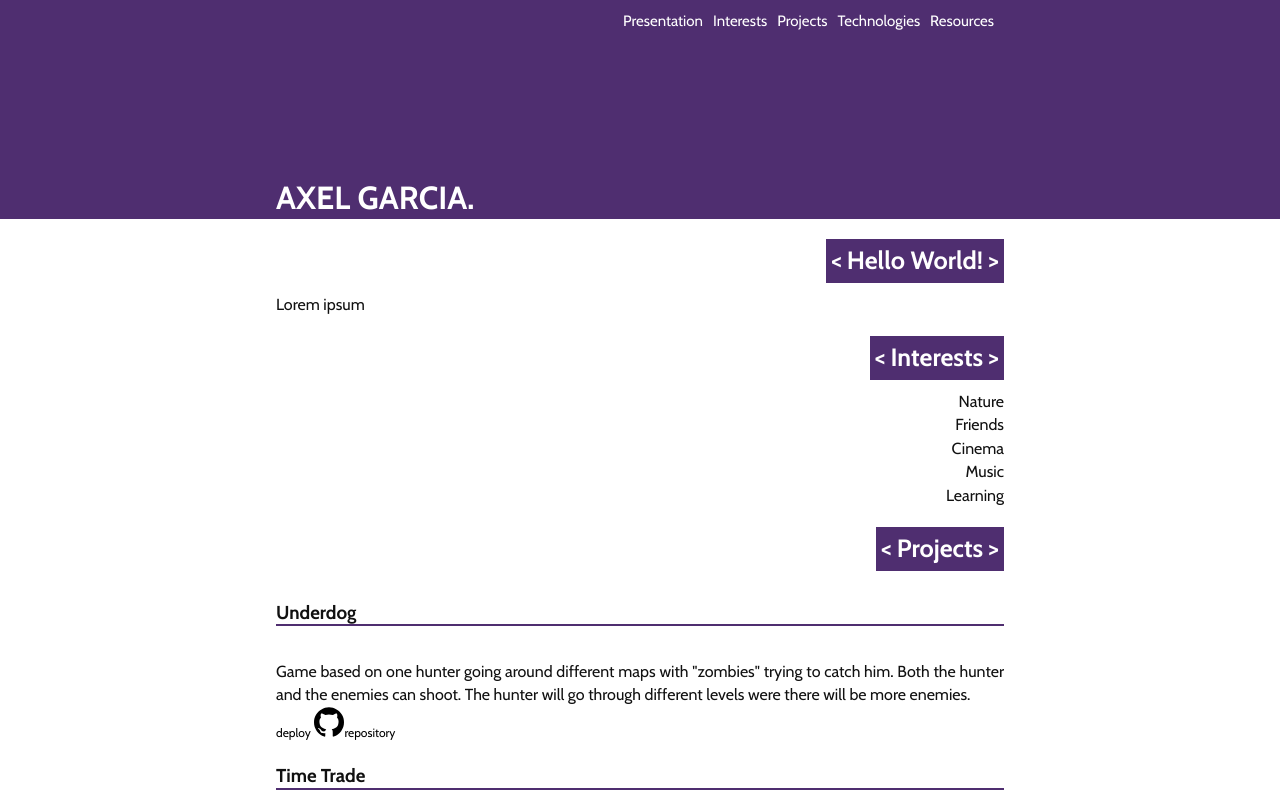
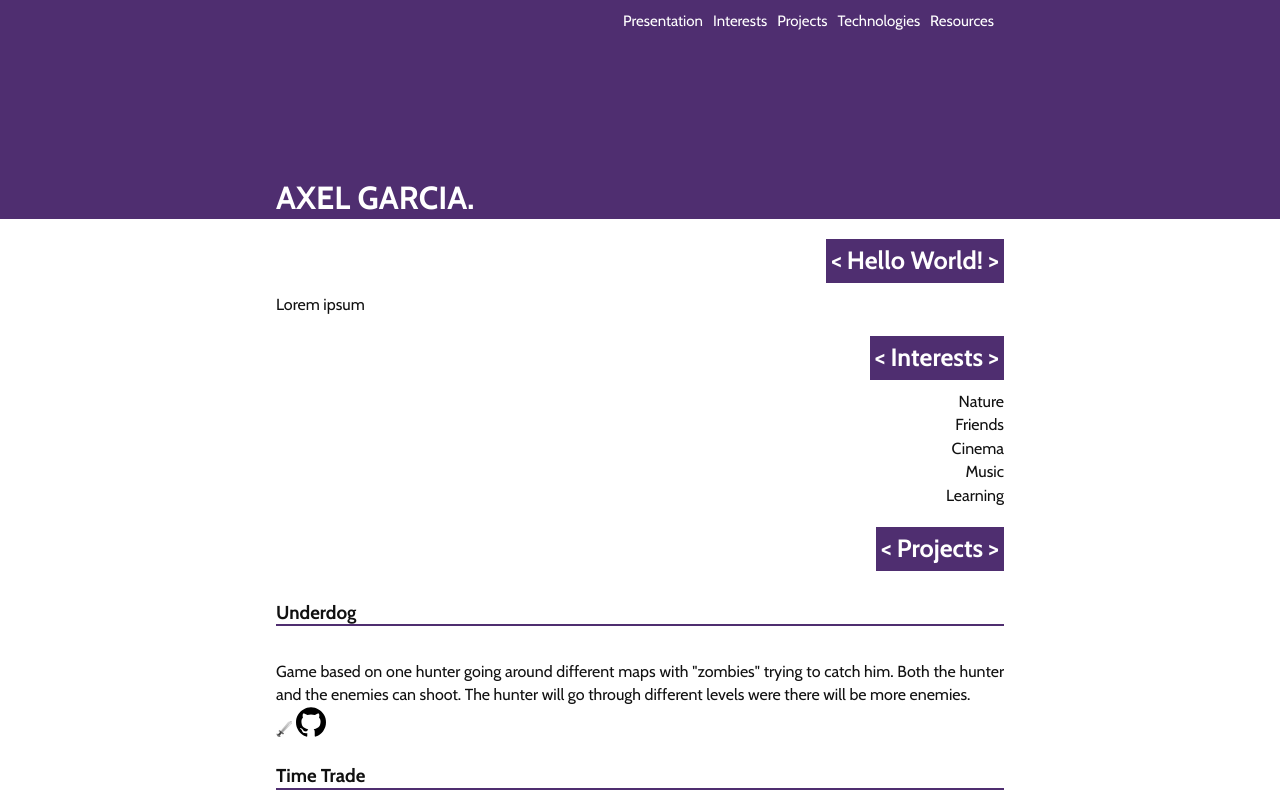
Before and after one commit to axelgar/personal-portfolio, a website: page index.html in a window 1280 px wide. Shown: the top 800 px of the page. Drawn offline with nearby package versions, Linux system fonts and the light colour scheme; grey boxes are pictures that could not be loaded.

Commit message:
adding projec icon

```diff
--- a/index.html
+++ b/index.html
@@ -46,8 +46,8 @@
           <img src="" alt="">
           <article>Game based on one hunter going around different maps with "zombies" trying to catch him. Both the hunter and the enemies can shoot.
             The hunter will go through different levels were there will be more enemies.</article>
-          <a href="https://axelgar.github.io/underdog/">deploy</a>
-          <a href="https://github.com/axelgar/underdog"><img src="./images/github.svg" alt="github logo to repository" width="30px">repository</a>
+          <a href="https://axelgar.github.io/underdog/"><img src="./images/projects/underdog-deploy.ico" alt=""></a>
+          <a href="https://github.com/axelgar/underdog"><img src="./images/github.svg" alt="github logo to repository" width="30px"></a>
         </article>
         <article>
           <h3>time trade</h3>
```
Also changed, not shown: images/projects/underdog-deploy.ico (added).
